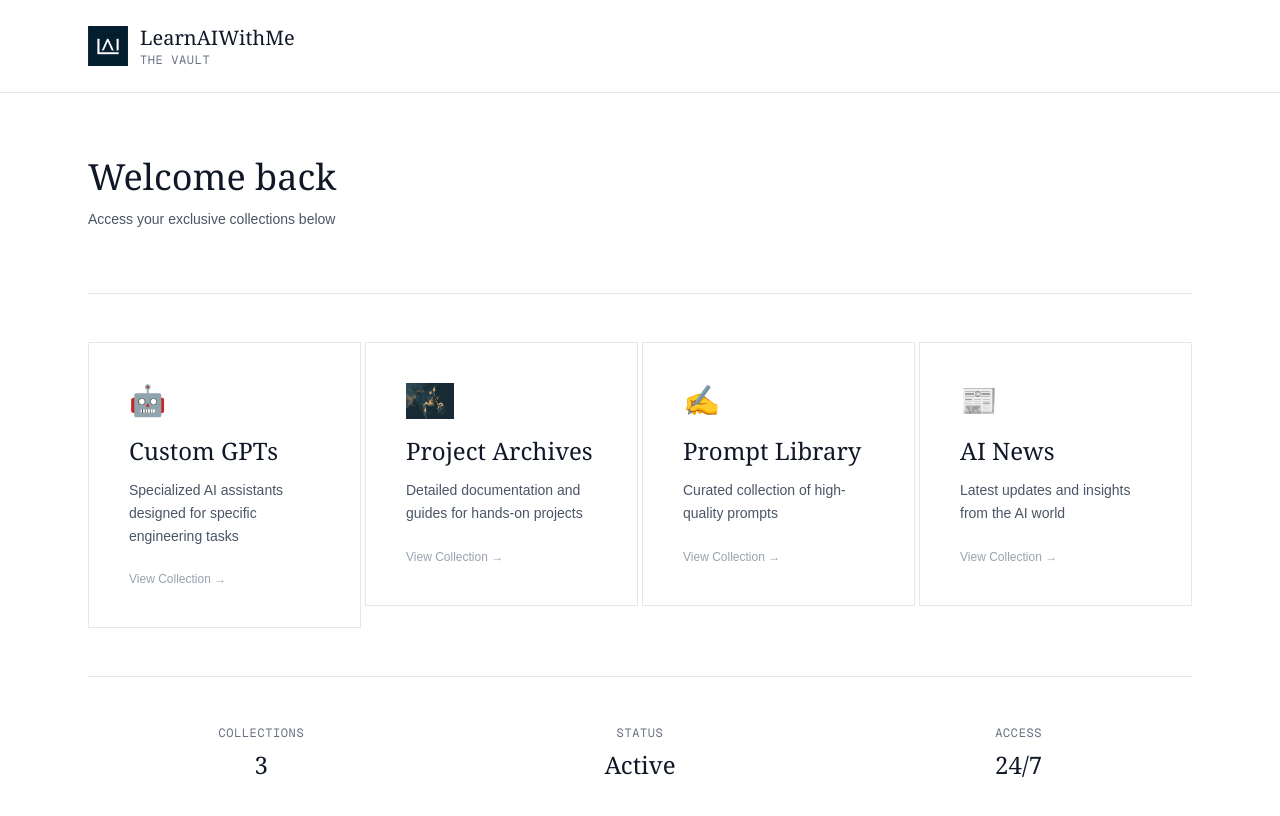
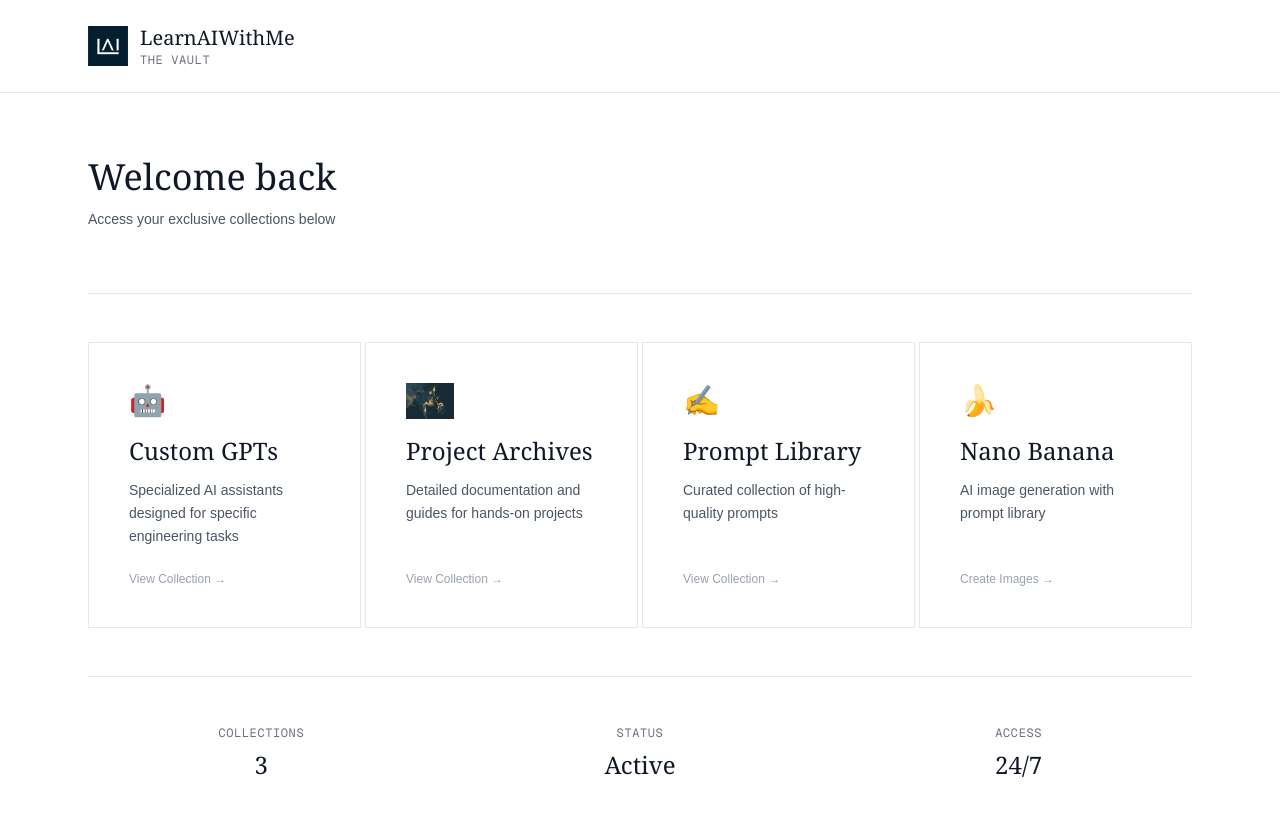
Before and after one commit to gncll/vault, a Next.js app in the folder members-portal/: page /dashboard in a window 1280 px wide. Shown: the top 816 px of the page. Built offline with nearby package versions, Linux system fonts and the light colour scheme; no server answers.

Commit message:
Minor comment update for redeploy

```diff
--- a/members-portal/app/api/nano-banana/route.ts
+++ b/members-portal/app/api/nano-banana/route.ts
@@ -27,7 +27,7 @@ export async function POST(request: NextRequest) {
     console.log(`[Nano Banana] Aspect Ratio: ${aspectRatio}`)
     console.log(`[Nano Banana] Model: ${model}`)
 
-    // Use Gemini 3 Pro Image - best quality model
+    // Use Gemini 3 Pro Image - best quality model for image generation
     const modelsToTry = ['gemini-3-pro-image-preview']
 
     for (const modelId of modelsToTry) {
--- a/members-portal/app/dashboard/page.tsx
+++ b/members-portal/app/dashboard/page.tsx
@@ -47,12 +47,12 @@ export default async function Dashboard() {
         </div>
 
         {/* Collections Grid */}
-        <div className="py-12 grid md:grid-cols-2 lg:grid-cols-4 gap-1">
-          <Link href="/customgpts" className="group">
-            <div className="border border-gray-200 p-10 hover:bg-gray-50 transition-colors">
+        <div className="py-12 grid md:grid-cols-2 lg:grid-cols-4 gap-1 items-stretch">
+          <Link href="/customgpts" className="group h-full">
+            <div className="border border-gray-200 p-10 hover:bg-gray-50 transition-colors h-full flex flex-col">
               <div className="text-3xl mb-4">🤖</div>
               <h2 className="font-serif text-2xl mb-3 text-gray-900">Custom GPTs</h2>
-              <p className="text-sm text-gray-600 leading-relaxed mb-6">
+              <p className="text-sm text-gray-600 leading-relaxed mb-6 flex-1">
                 Specialized AI assistants designed for specific engineering tasks
               </p>
               <div className="text-xs text-gray-400 group-hover:text-gray-600 transition">
@@ -61,8 +61,8 @@ export default async function Dashboard() {
             </div>
           </Link>
 
-          <Link href="/projects" className="group">
-            <div className="border-t border-b border-r md:border-l border-gray-200 p-10 hover:bg-gray-50 transition-colors">
+          <Link href="/projects" className="group h-full">
+            <div className="border border-gray-200 p-10 hover:bg-gray-50 transition-colors h-full flex flex-col">
               <div className="mb-4">
                 <Image
                   src="/project-icon.png"
@@ -73,7 +73,7 @@ export default async function Dashboard() {
                 />
               </div>
               <h2 className="font-serif text-2xl mb-3 text-gray-900">Project Archives</h2>
-              <p className="text-sm text-gray-600 leading-relaxed mb-6">
+              <p className="text-sm text-gray-600 leading-relaxed mb-6 flex-1">
                 Detailed documentation and guides for hands-on projects
               </p>
               <div className="text-xs text-gray-400 group-hover:text-gray-600 transition">
@@ -82,11 +82,11 @@ export default async function Dashboard() {
             </div>
           </Link>
 
-          <Link href="/prompts" className="group">
-            <div className="border border-gray-200 p-10 hover:bg-gray-50 transition-colors">
+          <Link href="/prompts" className="group h-full">
+            <div className="border border-gray-200 p-10 hover:bg-gray-50 transition-colors h-full flex flex-col">
               <div className="text-3xl mb-4">✍️</div>
               <h2 className="font-serif text-2xl mb-3 text-gray-900">Prompt Library</h2>
-              <p className="text-sm text-gray-600 leading-relaxed mb-6">
+              <p className="text-sm text-gray-600 leading-relaxed mb-6 flex-1">
                 Curated collection of high-quality prompts
               </p>
               <div className="text-xs text-gray-400 group-hover:text-gray-600 transition">
@@ -95,15 +95,15 @@ export default async function Dashboard() {
             </div>
           </Link>
 
-          <Link href="/news" className="group">
-            <div className="border border-gray-200 p-10 hover:bg-gray-50 transition-colors">
-              <div className="text-3xl mb-4">📰</div>
-              <h2 className="font-serif text-2xl mb-3 text-gray-900">AI News</h2>
-              <p className="text-sm text-gray-600 leading-relaxed mb-6">
-                Latest updates and insights from the AI world
+          <Link href="/nano-banana" className="group h-full">
+            <div className="border border-gray-200 p-10 hover:bg-gray-50 transition-colors h-full flex flex-col">
+              <div className="text-3xl mb-4">🍌</div>
+              <h2 className="font-serif text-2xl mb-3 text-gray-900">Nano Banana</h2>
+              <p className="text-sm text-gray-600 leading-relaxed mb-6 flex-1">
+                AI image generation with prompt library
               </p>
               <div className="text-xs text-gray-400 group-hover:text-gray-600 transition">
-                View Collection →
+                Create Images →
               </div>
             </div>
           </Link>
```
